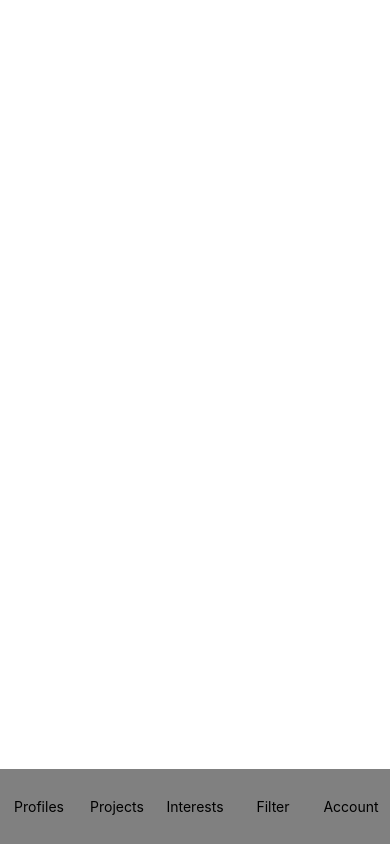
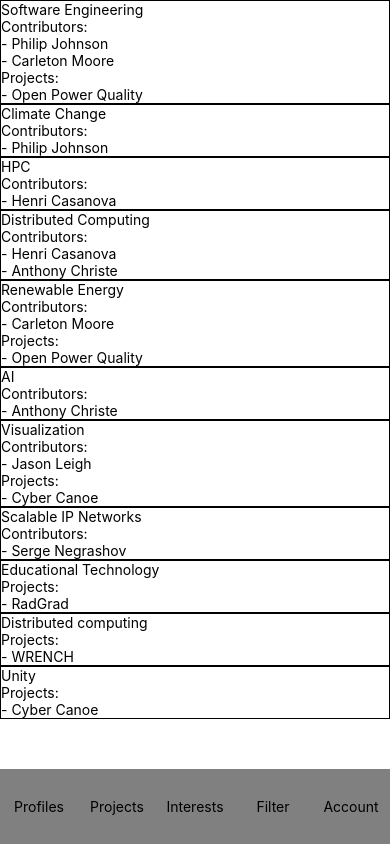
Before and after one commit to Blue-Leopards/BlueLeopards, a React Native app in the folder client/: screen / in a window 390 px wide. Built offline with nearby package versions, Linux system fonts and the light colour scheme; what react-native would draw is missing.

Commit message:
Finished wireframe for Interest Page

```diff
--- a/client/pages/InterestsPage.js
+++ b/client/pages/InterestsPage.js
@@ -10,10 +10,14 @@
   } from 'react-native';
 
 const InterestsPage = () => {
-
     return (
         <View style={{flex: 6}}>
-
+            <FlatList
+                listKey="interests"
+                data={DATA}
+                renderItem={({item}) => {
+                    return (<Interest data={item}/>);
+                }}/>
         </View>
     );
 };
@@ -23,12 +27,17 @@
     return (
         <View style={{borderWidth: 1}}>
             <Text>{name}</Text>
-            <Text>Contributors:</Text>
+            { contributors.length === 0
+                ? <></>
+                : <Text>Contributors:</Text>}
             <FlatList
                 listKey="contributors"
                 data={contributors}
                 renderItem={({item, index}) => <Text>- {item}</Text>}/>
-            <Text>Projects:</Text>
+            { projects.length === 0
+                ? <></>
+                : <Text>Projects:</Text>
+            }
             <FlatList
                 listKey="projects"
                 data={projects}
```
